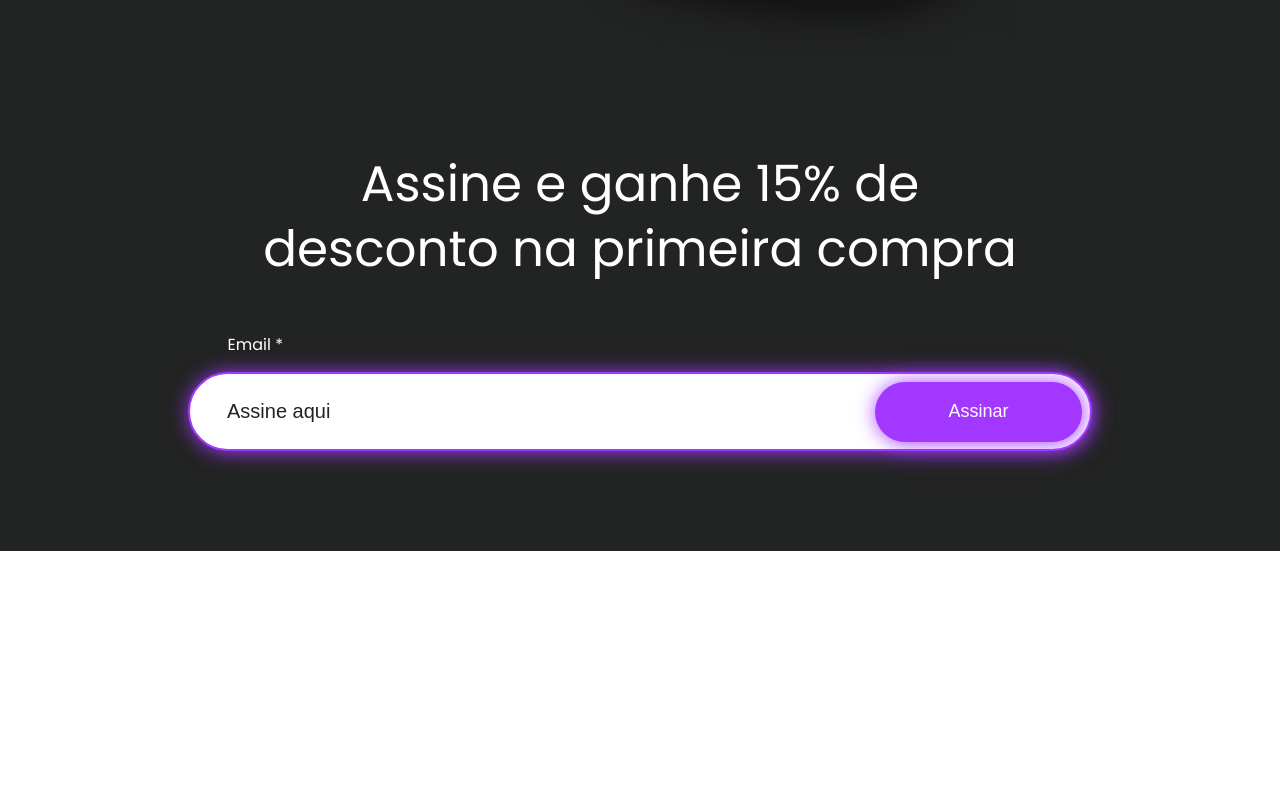
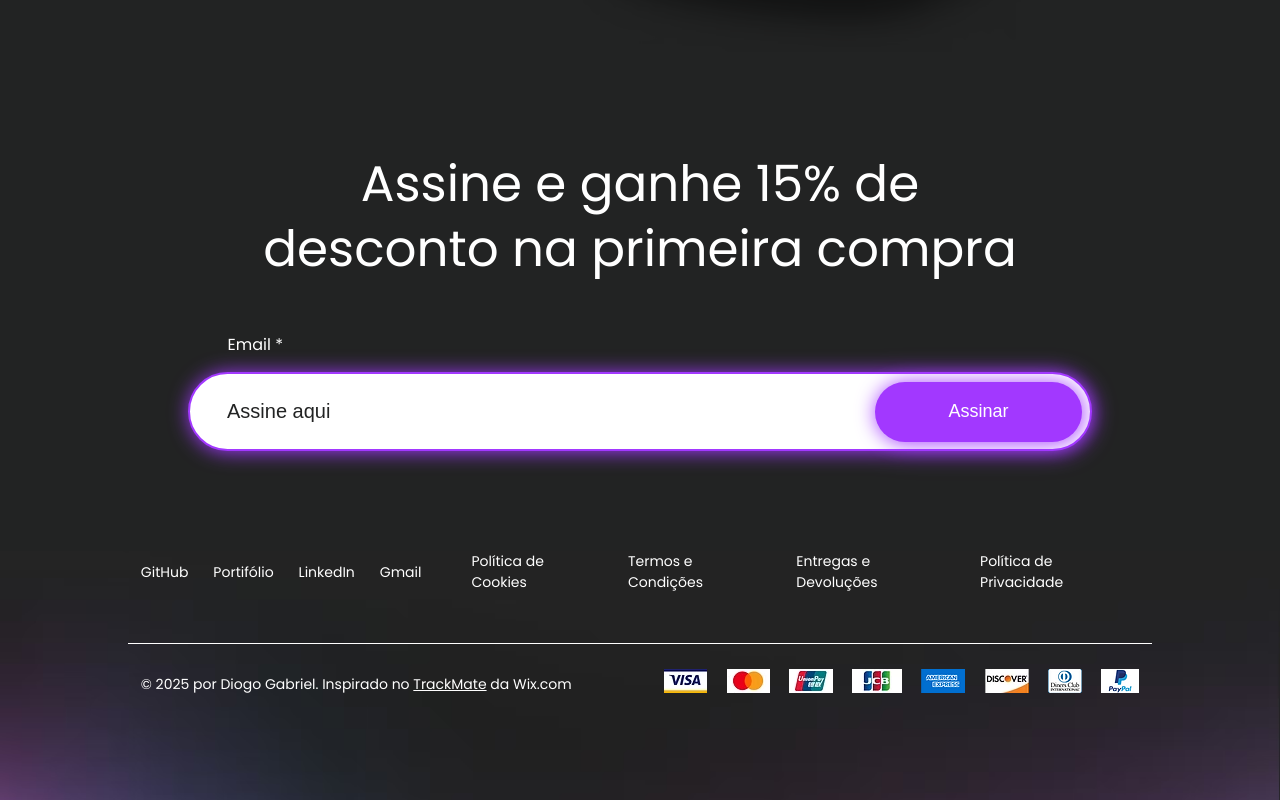
Before and after one commit to DiogoG-dev/trackMate, a plain HTML site: page index.html in a window 1280 px wide. Shown: the part 7224-8024 px from the top of the page. Before the commit the page ends 7775 px from the top, so only its background shows below. Drawn offline with Linux system fonts and the light colour scheme.

Commit message:
Adding footer

```diff
--- a/index.html
+++ b/index.html
@@ -134,5 +134,39 @@
             <button type="submit">Assinar</button>
         </form>
     </section>
+    <footer>
+        <div class="links">
+            <div class="social-media">
+                <ul class="list-media">
+                    <li><a href="https://github.com/DiogoG-dev" target="_blank">GitHub</a></li>
+                    <li><a href="https://diogog-dev.github.io/Portifolio/" target="_blank">Portifólio</a></li>
+                    <li><a href="https://www.linkedin.com/in/diogogabriel-developer/" target="_blank">LinkedIn</a></li>
+                    <li><a href="mailto:diogogabriel.tech@gmail.com">Gmail</a></li>
+                </ul>
+            </div>
+            <div class="legal-information">
+                <ul class="list-legal">
+                    <li><a href=""></a>Política de Cookies</li>
+                    <li><a href=""></a>Termos e Condições</li>
+                    <li><a href=""></a>Entregas e Devoluções</li>
+                    <li><a href=""></a>Política de Privacidade</li>
+                </ul>
+            </div>
+        </div>
+        <hr>
+        <div class="rights-flags">
+            <p class="rights">© 2025 por Diogo Gabriel. Inspirado no <a href="https://pt.wix.com/website-template/view/html/2964?originUrl=https%3A%2F%2Fpt.wix.com%2Fwebsite%2Ftemplates%2Fhtml%2Fone-page%2Flanding-pages&tpClick=view_button&esi=884c1ba5-1162-488b-9404-fcfc4be4dc20" target="_blank">TrackMate</a> da Wix.com</p>
+            <div class="flags">
+                <img src="./assets/imgs/Visa.avif" alt="">
+                <img src="./assets/imgs/brand-mastercard_3x.avif" alt="">
+                <img src="./assets/imgs/brand-chinaunionpay_3x.avif" alt="">
+                <img src="./assets/imgs/brand-jcb_3x.avif" alt="">
+                <img src="./assets/imgs/brand-amex_3x.png" alt="">
+                <img src="./assets/imgs/Discover.avif" alt="">
+                <img src="./assets/imgs/Diners.png" alt="">
+                <img src="./assets/imgs/PayPal.png" alt="">
+            </div>
+        </div>
+    </footer>
 </body>
 </html>
--- a/style.css
+++ b/style.css
@@ -831,3 +831,68 @@ i .outer-circle .inner-circle {
     background-color: var(--bg-color-1);
     transition: 0.5s ease;
 }
+
+footer {
+    display: flex;
+    flex-direction: column;
+    align-items: center;
+    justify-content: center;
+    background-image: url('./assets/imgs/footer.avif');
+    background-position: center center;
+    background-size: cover;
+    padding-bottom: 100px;
+}
+
+footer .links {
+    display: flex;
+    flex-direction: row;
+    justify-content: space-between;
+    align-items: center;
+    width: 78%;
+}
+
+.social-media .list-media, .legal-information .list-legal {
+    display: flex;
+    flex-direction: row;
+}
+
+.list-media li {
+    list-style: none;
+    font-size: 14px;
+    margin-right: 25px;
+    cursor: pointer;
+}
+
+.list-legal li {
+    list-style: none;
+    font-size: 14px;
+    margin-left: 25px;
+    cursor: pointer;
+}
+
+hr {
+    width: 80%;
+    border: none;
+    border-bottom: 1px solid var(--color-2);
+    margin: 50px 0 25px 0;
+}
+
+footer .rights-flags {
+    display: flex;
+    flex-direction: row;
+    justify-content: space-between;
+    align-items: center;
+    width: 78%;
+}
+
+.rights-flags .rights {
+ font-size: 14px;
+}
+
+.rights-flags .flags img {
+    margin-left: 15px;
+}
+
+.rights a {
+    text-decoration: underline;
+}
```
Also changed, not shown: assets/imgs/Diners.png (added), assets/imgs/Discover.avif (added), assets/imgs/PayPal.png (added), assets/imgs/Visa.avif (added), assets/imgs/brand-amex_3x.png (added), assets/imgs/brand-chinaunionpay_3x.avif (added), assets/imgs/brand-jcb_3x.avif (added), assets/imgs/brand-mastercard_3x.avif (added), assets/imgs/footer.avif (added).
